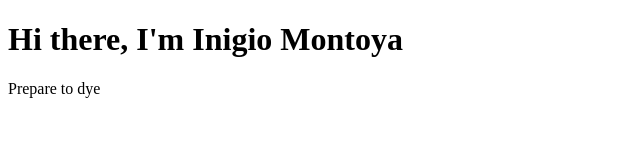
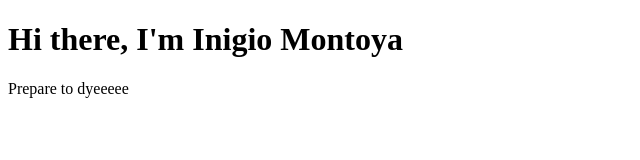
Before and after one commit to skewedbeam/skewedbeam.github.io, a plain HTML site: page index.html in a window 1280 px wide. Shown: the full height of the page, 0-640 px from the left. Drawn offline with Linux system fonts and the light colour scheme.

Commit message:
Update index.html

```diff
--- a/index.html
+++ b/index.html
@@ -5,6 +5,6 @@
 	</head>
 	<body>
         		<h1>Hi there, I'm Inigio Montoya</h1>
-				<p>Prepare to dye</p>
+				<p>Prepare to dyeeeee</p>
 	</body>
 </html>
```
